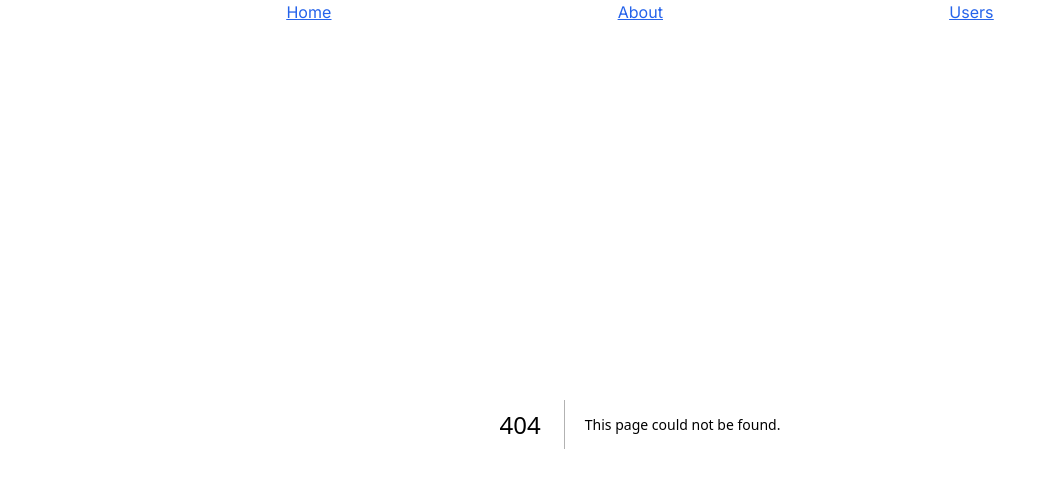
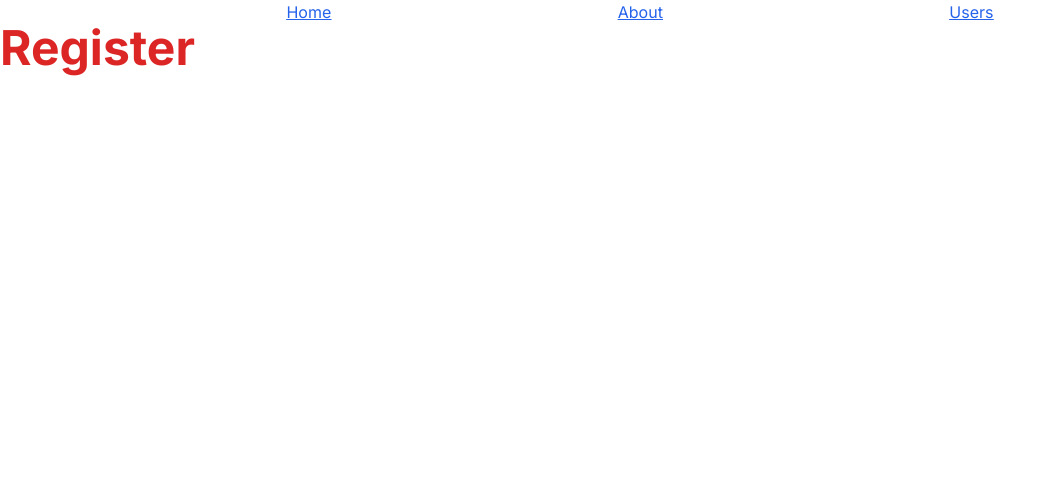
Before and after one commit to Deshraj-Tiwari/learning-nextjs, a Next.js app: page /register in a window 1280 px wide. Before the commit this address had no page. Shown: the top 488 px of the page, without its empty margins (0-1053 px from the left). Built offline with nearby package versions, Linux system fonts and the light colour scheme.

Commit message:
Ignoring Routes using ()

```diff
--- /dev/null
+++ b/app/(auth)/login/page.jsx
@@ -0,0 +1,7 @@
+import React from "react";
+
+const Login = () => {
+  return <span className="text-red-600 text-5xl font-bold">Login</span>;
+};
+
+export default Login;
--- /dev/null
+++ b/app/(auth)/register/page.jsx
@@ -0,0 +1,7 @@
+import React from "react";
+
+const Register = () => {
+  return <span className="text-red-600 text-5xl font-bold">Register</span>;
+};
+
+export default Register;
```
